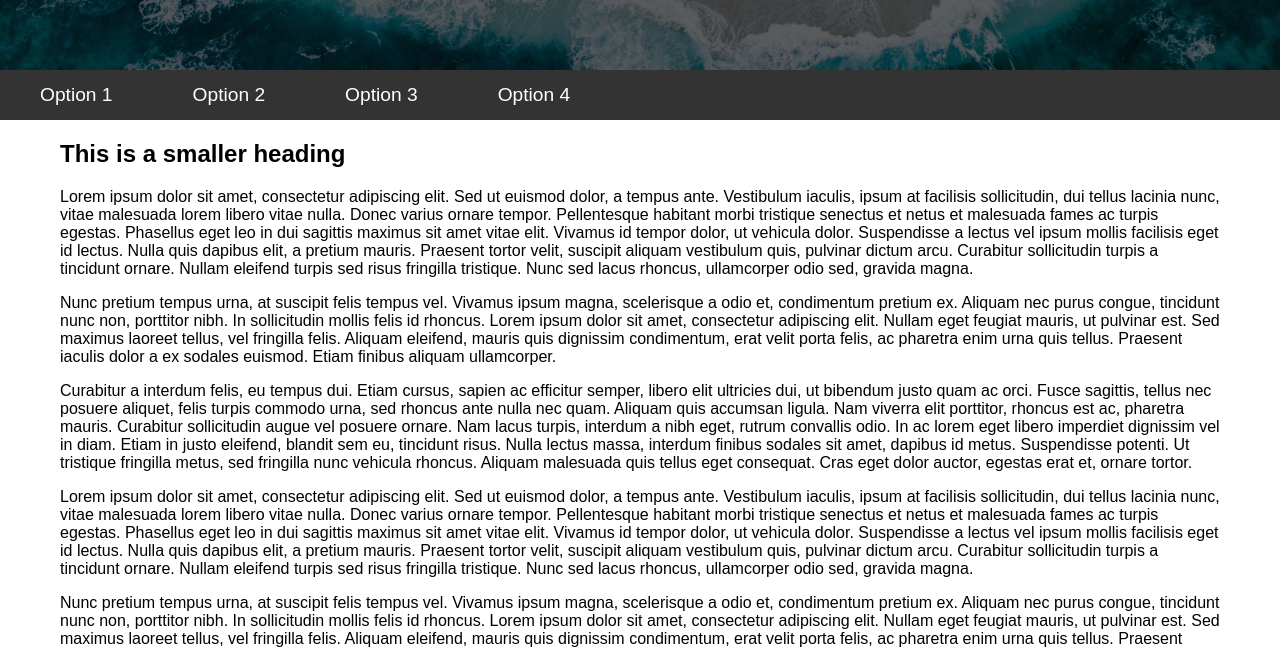
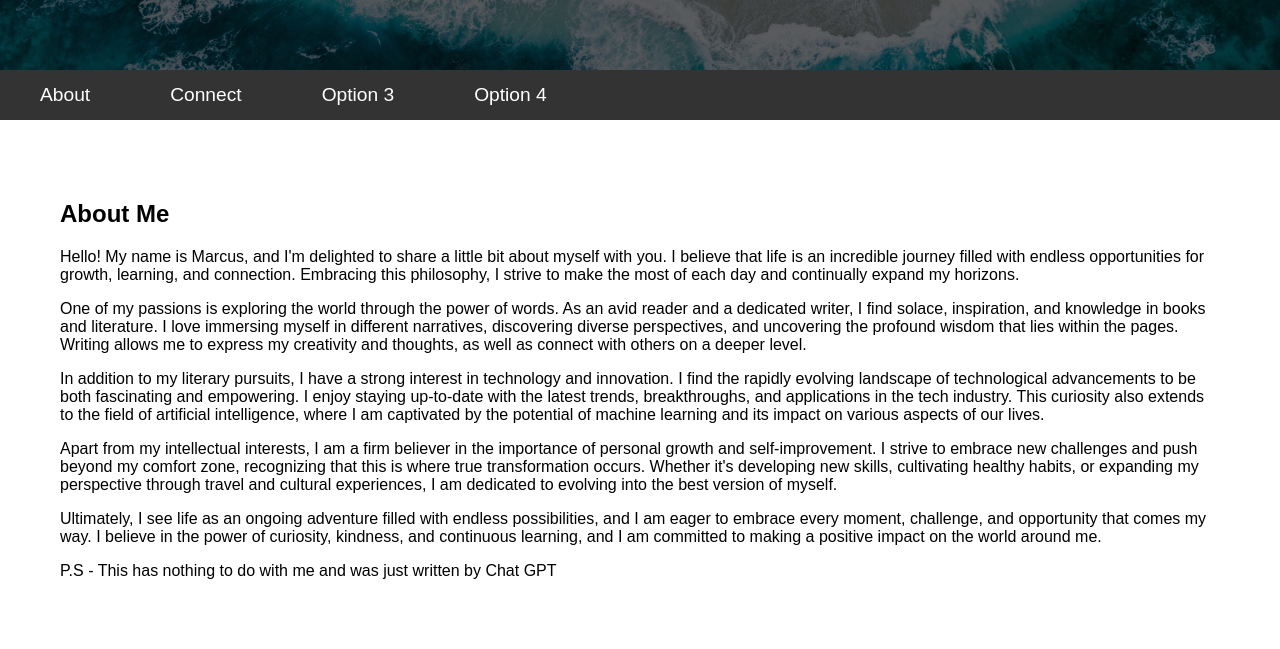
Before and after one commit to macave/Portfolio, a plain HTML site: page index.html in a window 1280 px wide. Shown: the part 150-799 px from the top of the page. Drawn offline with Linux system fonts and the light colour scheme.

Commit message:
add navigation bar and about me

```diff
--- a/index.html
+++ b/index.html
@@ -13,13 +13,55 @@
         </div>
     </header>
     <ul>
-        <li><a class=" active">Option 1</a></li>
-        <li><a>Option 2</a></li>
+        <li><a href="#about-me">About</a></li>
+        <li><a href="#connect-me    ">Connect</a></li>
         <li><a>Option 3</a></li>
         <li><a>Option 4</a></li>
     </ul>
     <div class="content">
-    <h2>This is a smaller heading</h2>
+        <section id="about-me">
+            <h1>About Me</h1>
+            <p>
+                Hello! My name is Marcus, and I'm delighted to share a little bit about myself with you. I believe that
+                life is an incredible journey filled with endless opportunities for growth, learning, and connection.
+                Embracing this philosophy, I strive to make the most of each day and continually expand my horizons.
+            </p>
+            <p>
+                One of my passions is exploring the world through the power of words. As an avid reader and a dedicated
+                writer, I find solace, inspiration, and knowledge in books and literature. I love immersing myself in
+                different narratives, discovering diverse perspectives, and uncovering the profound wisdom that lies
+                within the pages. Writing allows me to express my creativity and thoughts, as well as connect with
+                others on a deeper level.
+            </p>
+            <p>
+                In addition to my literary pursuits, I have a strong interest in technology and innovation. I find the
+                rapidly evolving landscape of technological advancements to be both fascinating and empowering. I enjoy
+                staying up-to-date with the latest trends, breakthroughs, and applications in the tech industry. This
+                curiosity also extends to the field of artificial intelligence, where I am captivated by the potential
+                of machine learning and its impact on various aspects of our lives.
+            </p>
+            <p>
+                Apart from my intellectual interests, I am a firm believer in the importance of personal growth and
+                self-improvement. I strive to embrace new challenges and push beyond my comfort zone, recognizing that
+                this is where true transformation occurs. Whether it's developing new skills, cultivating healthy
+                habits, or expanding my perspective through travel and cultural experiences, I am dedicated to evolving
+                into the best version of myself.
+            </p>
+            <p>
+                Ultimately, I see life as an ongoing adventure filled with endless possibilities, and I am eager to
+                embrace every moment, challenge, and opportunity that comes my way. I believe in the power of curiosity,
+                kindness, and continuous learning, and I am committed to making a positive impact on the world around
+                me.
+            </p>
+            <p>
+                P.S - This has nothing to do with me and was just written by Chat GPT
+            </p>
+        </section>
+
+        <section id="connect-me">
+            <h1>Connect with Me</h1>
+            <p>My contact details</p>
+        </section>
         <div>
             <p>
                 Lorem ipsum dolor sit amet, consectetur adipiscing elit. Sed ut euismod dolor, a tempus ante. Vestibulum
--- a/style.css
+++ b/style.css
@@ -5,6 +5,10 @@ body {
 
 .content {
   margin: 20px 60px 20px 60px;
+}
+
+section {
+  padding-top: 40px;
 }
 
 header {
```
Lines whose indentation alone changed are shown as unchanged.
